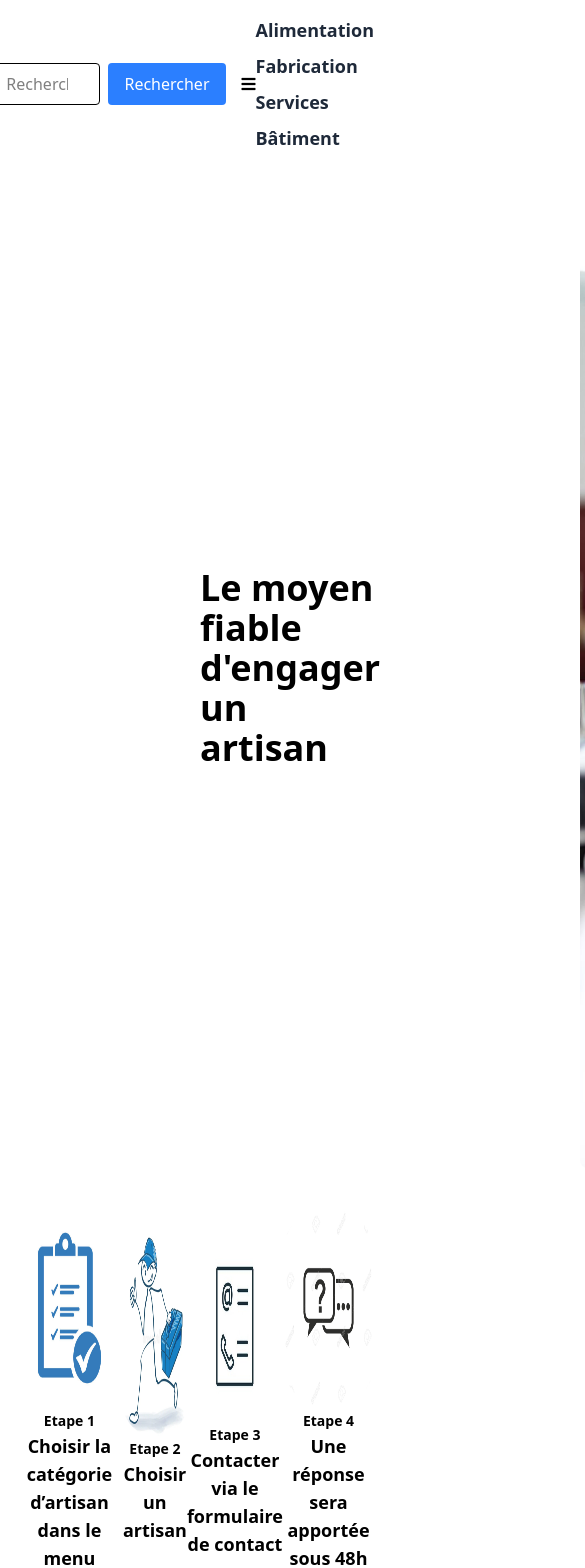
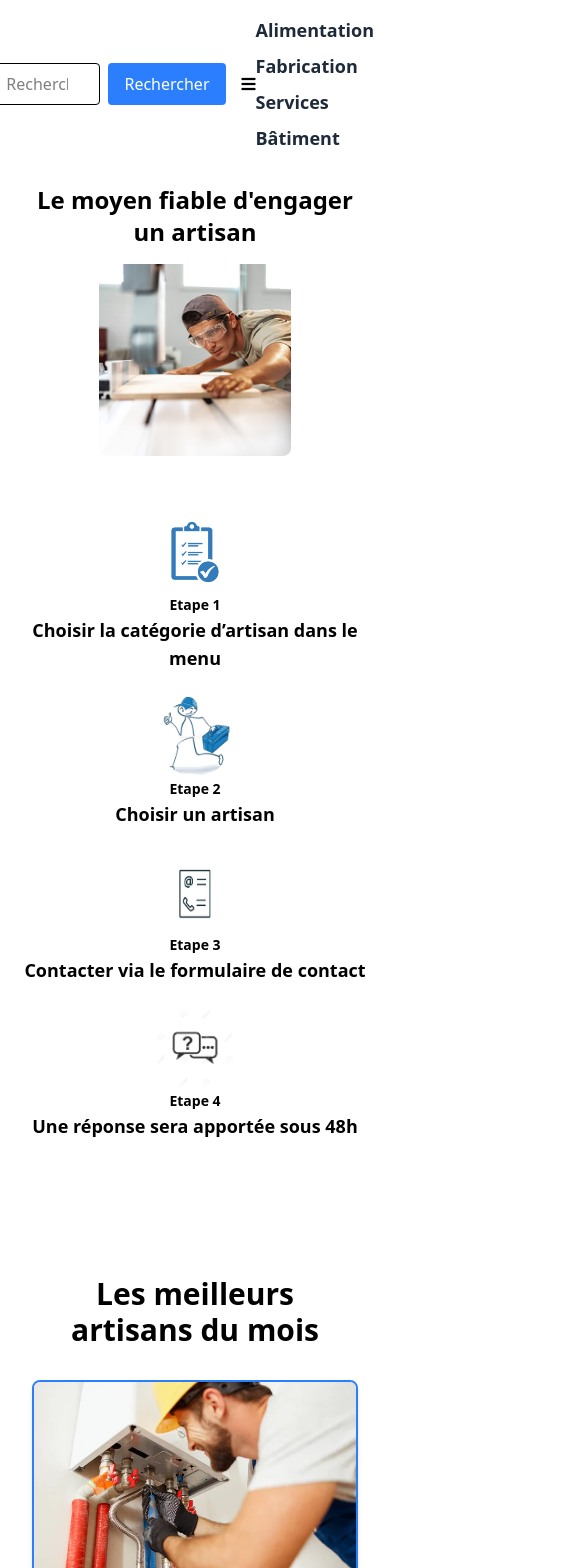
Before and after one commit to MathP-dev/trouve-ton-artisan, an Angular app: page / in a window 390 px wide. Shown: the top 1568 px of the page, 585 px wide, since content can reach past the window. Built offline with nearby package versions, Linux system fonts and the light colour scheme.

Commit message:
Forget mediaqueries

```diff
--- a/src/app/home/home.component.html
+++ b/src/app/home/home.component.html
@@ -1,21 +1,22 @@
 <main>
-  <div class="flex flex-row items-center justify-between">
-    <h1 class="text-4xl font-bold mx-50">
+<div class="flex flex-col sm:flex-row items-center justify-between p-4">
+  <h1 class="text-2xl sm:text-4xl font-bold mx-4 sm:mx-10 text-center sm:text-left">
     Le moyen fiable d'engager un artisan
   </h1>
   <img
     src="assets/images/artisanHome.jpg"
     alt="artisan"
-      class="w-250 h-250 rounded-lg"
+    class="w-48 h-48 sm:w-64 sm:h-64 lg:w-220 lg:h-180 rounded-lg mt-4 sm:mt-0"
   />
 </div>
-  <section class="flex flex-row items-center justify-between mt-10 mx-4 mb-12">
-    <div class="flex flex-col items-center mx-auto">
+
+<section class="flex flex-col sm:flex-row items-center justify-between mt-10 mx-4 mb-12">
+  <div class="flex flex-col items-center mx-auto mb-6 sm:mb-0">
     <div>
       <img
         src="assets/images/liste.jpg"
         alt="liste"
-          class="w-50 h-50 rounded-full"
+        class="w-20 h-20 sm:w-24 sm:h-24 rounded-full"
       />
     </div>
     <div class="text-center">
@@ -25,12 +26,12 @@
       </h3>
     </div>
   </div>
-    <div class="flex flex-col items-center mx-auto">
+  <div class="flex flex-col items-center mx-auto mb-6 sm:mb-0">
     <div>
       <img
         src="assets/images/artisan.jpg"
         alt="artisan"
-          class="w-50 h-50 rounded-full"
+        class="w-20 h-20 sm:w-24 sm:h-24 rounded-full"
       />
     </div>
     <div class="text-center">
@@ -38,12 +39,12 @@
       <h3 class="text-lg font-bold">Choisir un artisan</h3>
     </div>
   </div>
-    <div class="flex flex-col items-center mx-auto">
+  <div class="flex flex-col items-center mx-auto mb-6 sm:mb-0">
     <div>
       <img
         src="assets/images/contact.jpg"
         alt="contact"
-          class="w-50 h-50 rounded-full"
+        class="w-20 h-20 sm:w-24 sm:h-24 rounded-full"
       />
     </div>
     <div class="text-center">
@@ -53,12 +54,12 @@
       </h3>
     </div>
   </div>
-    <div class="flex flex-col items-center mx-auto">
+  <div class="flex flex-col items-center mx-auto mb-6 sm:mb-0">
     <div>
       <img
         src="assets/images/reponse.jpg"
         alt="reponse"
-          class="w-50 h-50 rounded-full"
+        class="w-20 h-20 sm:w-24 sm:h-24 rounded-full"
       />
     </div>
     <div class="text-center">
@@ -67,6 +68,7 @@
     </div>
   </div>
 </section>
+
   <section class="container mx-auto px-4 py-8">
     <div class="container mx-auto px-4 py-8">
       <h1 class="text-3xl font-bold text-center mb-8">
```
Lines whose indentation alone changed are shown as unchanged.
